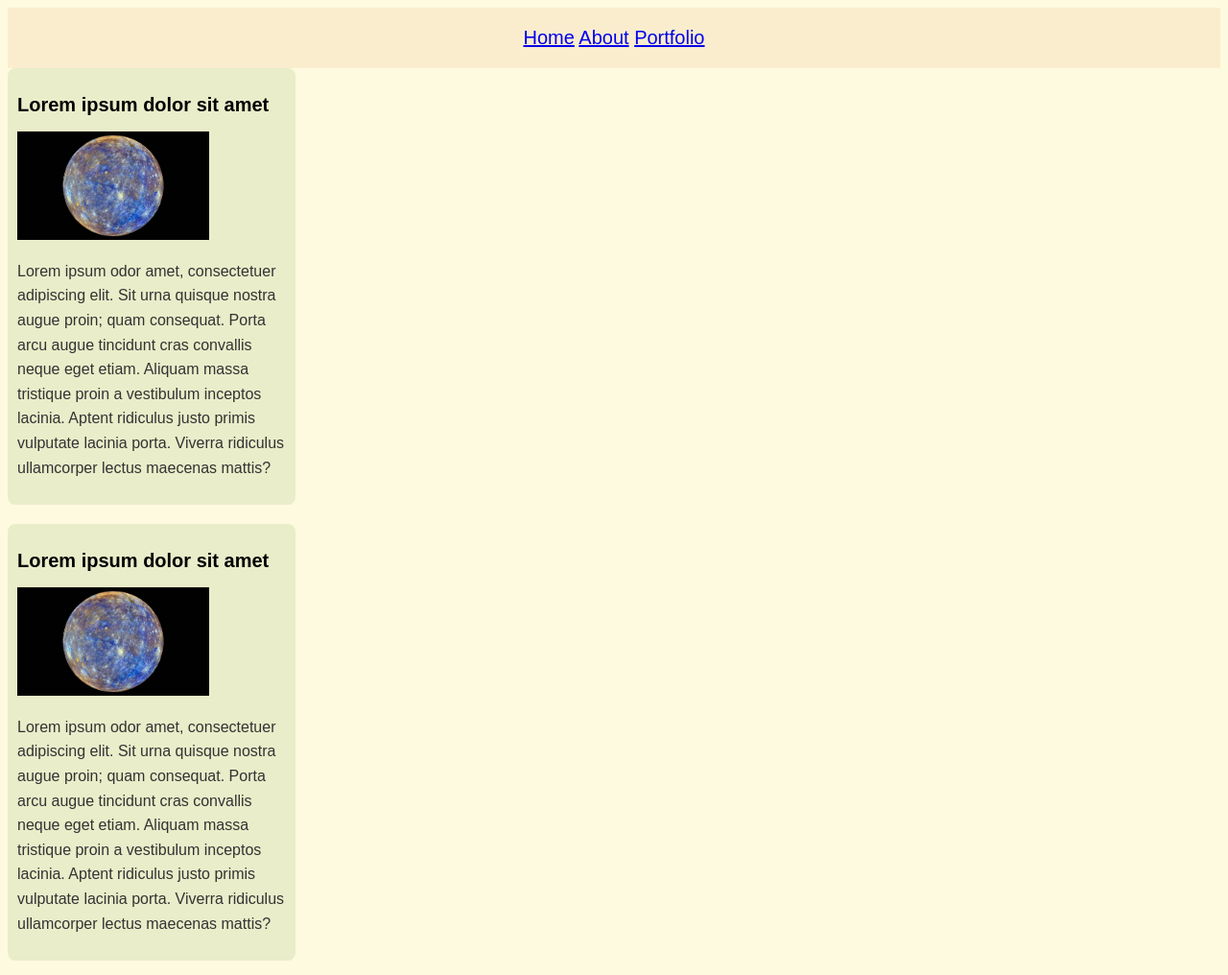
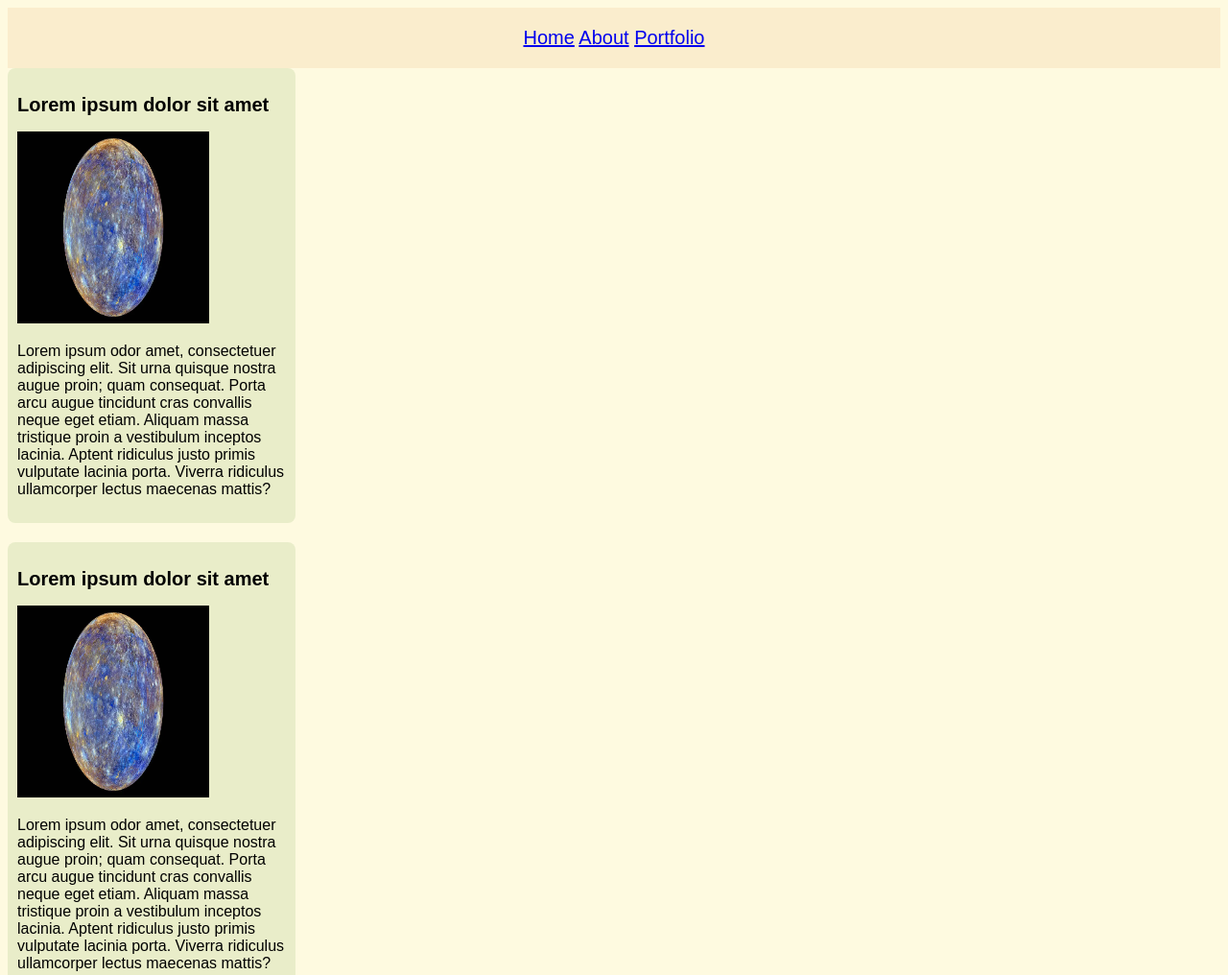
Before and after one commit to snsh1ne/personal-website, a plain HTML site: page about.html in a window 1280 px wide. Shown: the top 1016 px of the page at 96% size. Drawn offline with Linux system fonts and the light colour scheme.

Commit message:
eddited section img + remove code

```diff
--- a/style.css
+++ b/style.css
@@ -30,11 +30,5 @@ section h1 {
 
 section img {
     width: 200px;
-    height: auto;
+    height: 200px;
 }
-
-section p {
-    font-size: 1rem;
-    line-height: 1.6;
-    color: #333;
-}
```
